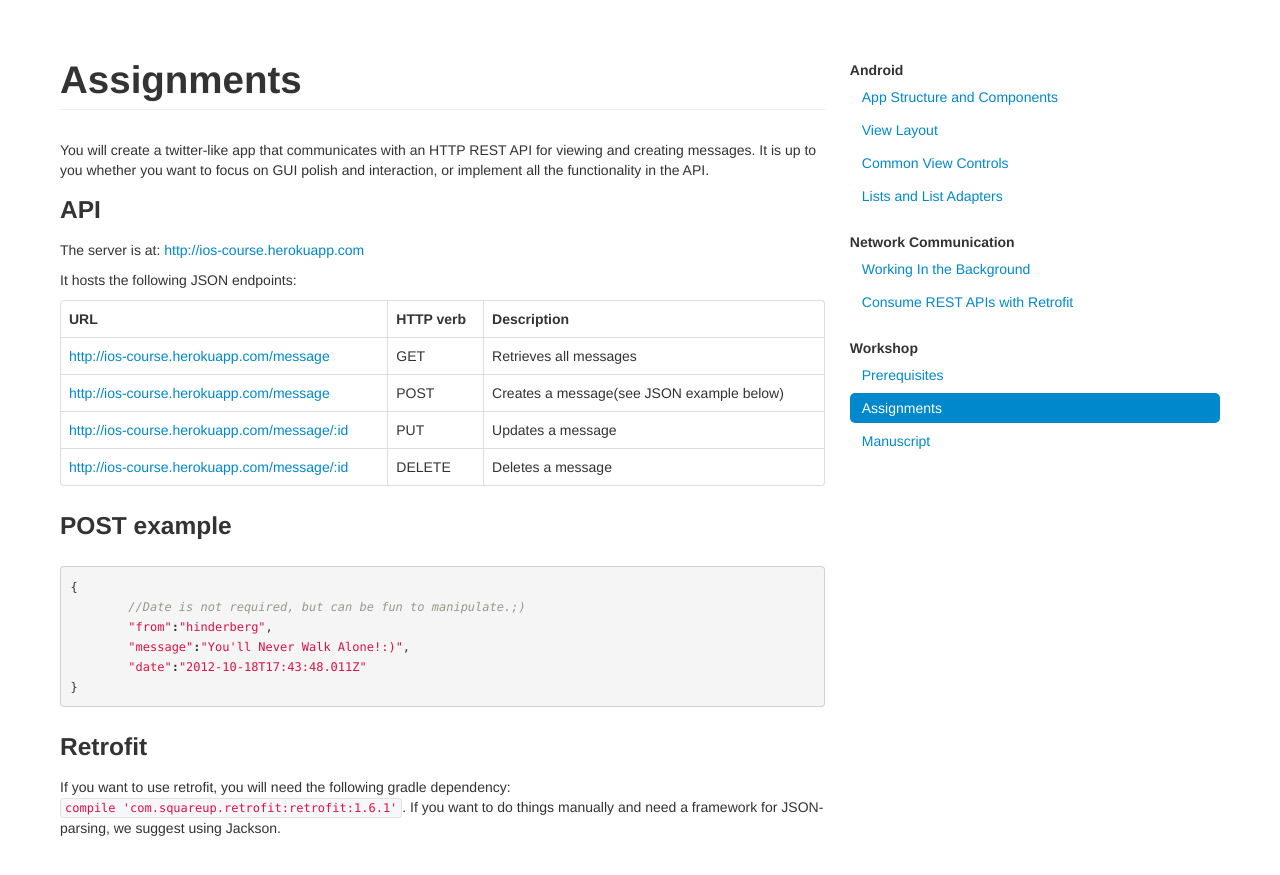
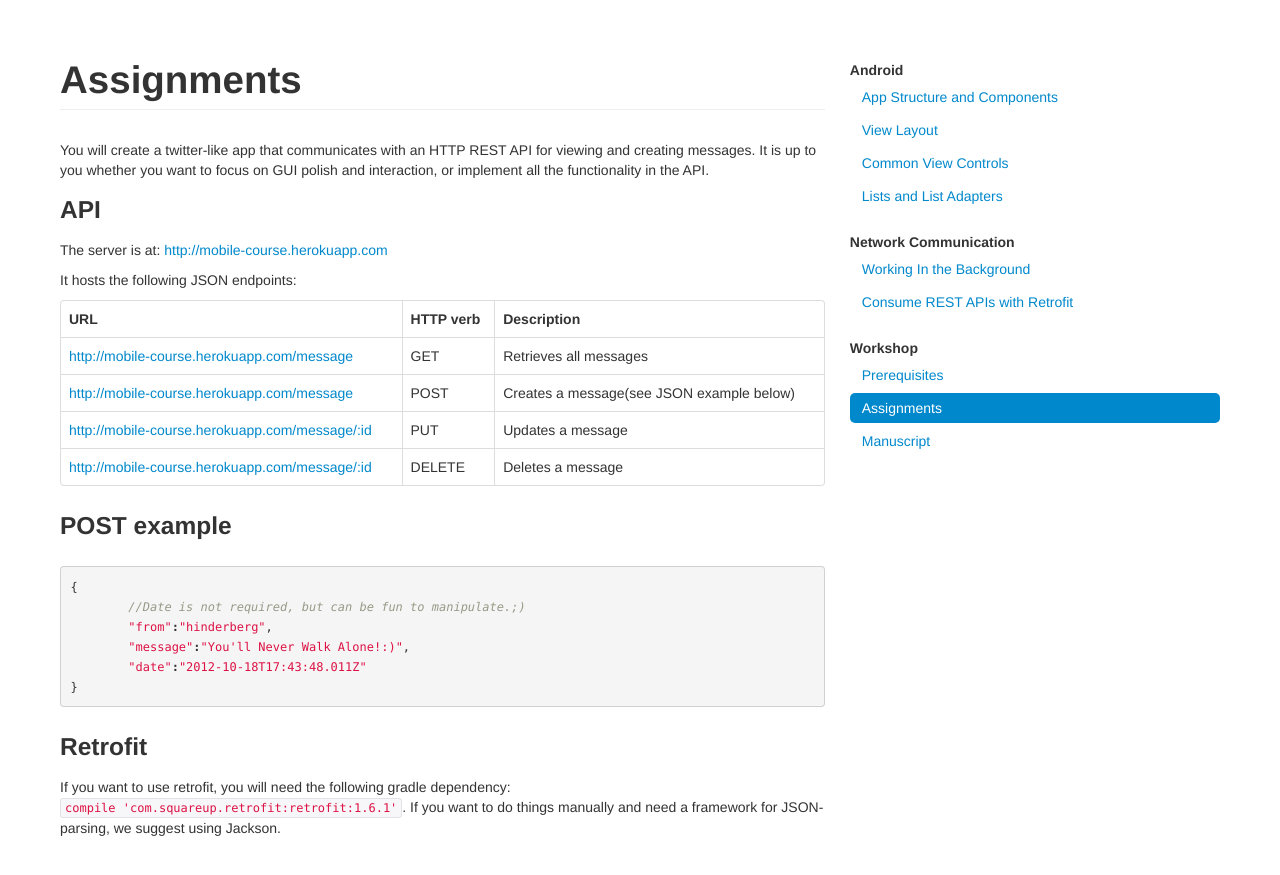
Before and after one commit to bekk/android101, a Jekyll site: the page built from docs/pages/assignments.html, in a window 1280 px wide. Shown: the top 875 px of the page. Built offline with Jekyll 4.4.1, drawn with Linux system fonts in a browser that asks for light colours; Markdown is read by kramdown in place of the engine named in the settings; some of the changed lines change nothing that is shown.

Commit message:
Oppdater linker...igjen

```diff
--- a/docs/pages/assignments.html
+++ b/docs/pages/assignments.html
@@ -8,7 +8,7 @@ You will create a twitter-like app that communicates with an HTTP REST API for v
 <h3>API</h3>
 
 <p>The server is at: <a href="http://ios-course.herokuapp.com">
-		http://ios-course.herokuapp.com</a></p>
+		http://mobile-course.herokuapp.com</a></p>
 
 <p>
 It hosts the following JSON endpoints:
@@ -22,22 +22,22 @@ It hosts the following JSON endpoints:
 	</thead>
 	<tbody>
 	<tr>
-		<td><a href="http://mobile-course.herokuapp.com/message">http://ios-course.herokuapp.com/message</a></td>
+		<td><a href="http://mobile-course.herokuapp.com/message">http://mobile-course.herokuapp.com/message</a></td>
 		<td>GET</td>
 		<td>Retrieves all messages</td>
 	</tr>
 	<tr>
-		<td><a href="http://mobile-course.herokuapp.com/message">http://ios-course.herokuapp.com/message</a></td>
+		<td><a href="http://mobile-course.herokuapp.com/message">http://mobile-course.herokuapp.com/message</a></td>
 		<td>POST</td>
 		<td>Creates a message(see JSON example below)</td>
 	</tr>
 	<tr>
-		<td><a href="http://mobile-course.herokuapp.com/:id">http://ios-course.herokuapp.com/message/:id</a></td>
+		<td><a href="http://mobile-course.herokuapp.com/:id">http://mobile-course.herokuapp.com/message/:id</a></td>
 		<td>PUT</td>
 		<td>Updates a message</td>
 	</tr>
 	<tr>
-		<td><a href="http://mobile-course.herokuapp.com/:id">http://ios-course.herokuapp.com/message/:id</a></td>
+		<td><a href="http://mobile-course.herokuapp.com/:id">http://mobile-course.herokuapp.com/message/:id</a></td>
 		<td>DELETE</td>
 		<td>Deletes a message</td>
 	</tr>
```
